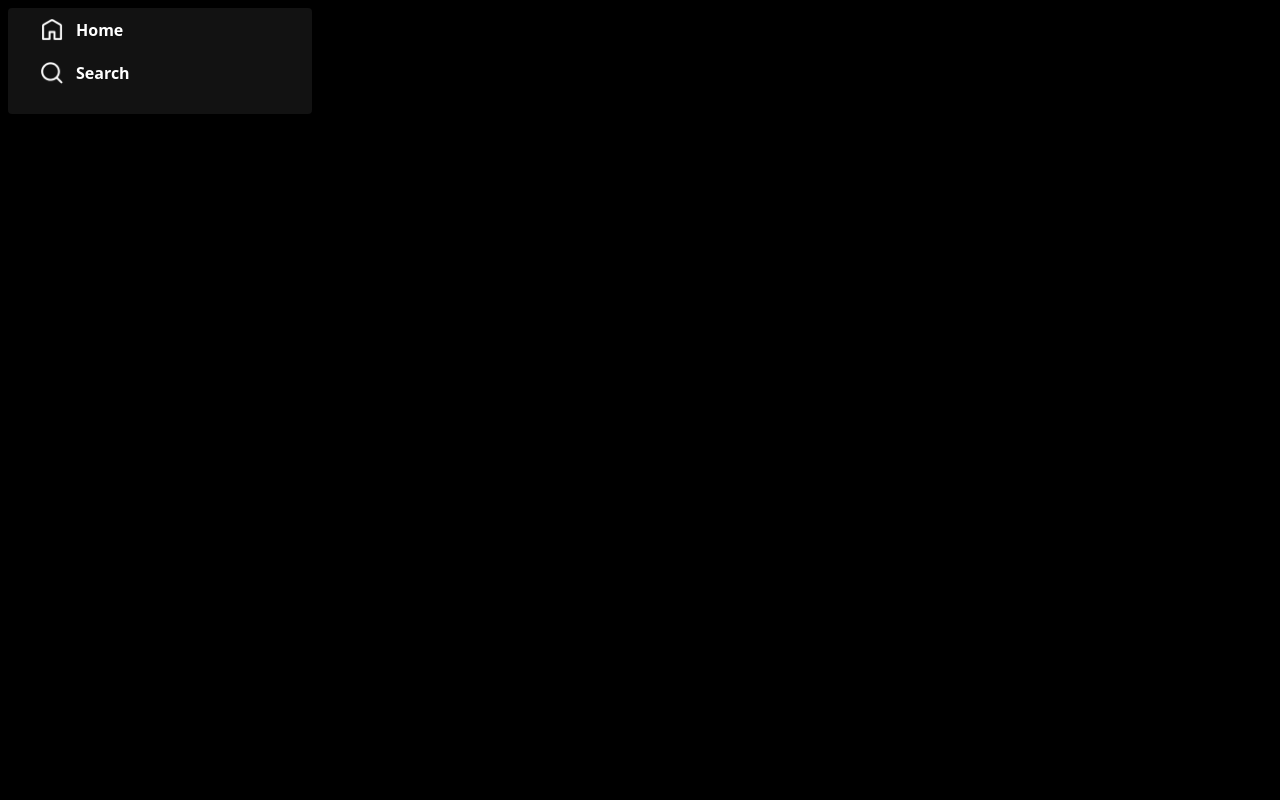
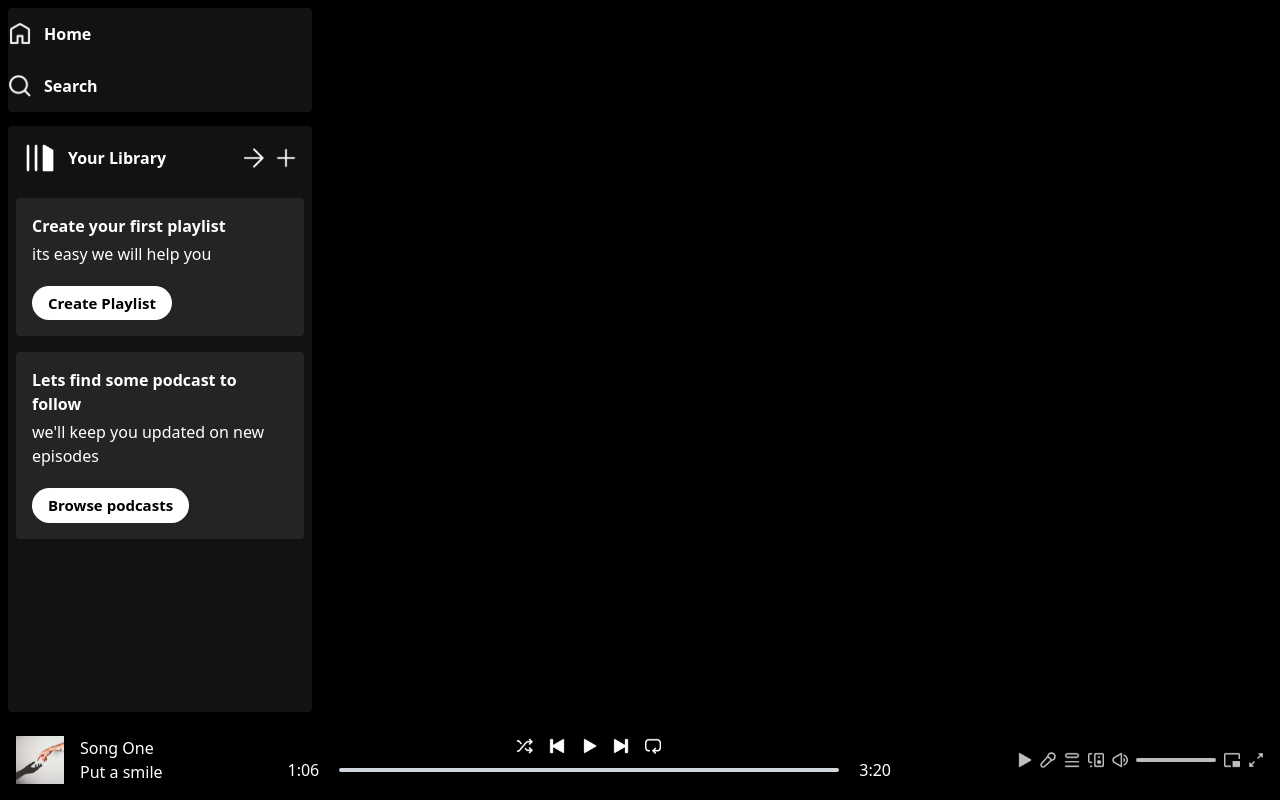
Before and after one commit to hlakokabelo/spotify-clone, a React (Vite) app: page / in a window 1280 px wide. Built offline with nearby package versions, Linux system fonts and the light colour scheme.

Commit message:
sidebar and playerbar set-up

```diff
--- a/src/App.jsx
+++ b/src/App.jsx
@@ -1,5 +1,6 @@
 import React from 'react'
 import SideBar from './components/SideBar'
+import Player from './components/Player'
 
 const App = () => {
   return (
@@ -7,6 +8,7 @@
       <div className='h-[90%] flex'>
         <SideBar />
       </div>
+      <Player/>
     </div>
   )
 }
--- /dev/null
+++ b/src/components/Player.jsx
@@ -0,0 +1,48 @@
+import React from 'react'
+import { assets, songsData } from '../assets/assets'
+
+const Player = () => {
+    return (
+        <div className='h-[10%] bg-black flex justify-between items-center text-white px-4'>
+            <div className="hidden lg:flex items-center gap-4">
+                <img className="w-12" src={songsData[0].image} alt="" />
+                <div>
+                    <p className="">{songsData[0].name}</p>
+                    <p>{songsData[0].desc.slice(0, 12)}</p>
+                </div>
+            </div>
+            <div className="flex flex-col items-center gap-1 m-auto">
+                <div className="flex gap-4">
+                    <img className='w-4 cursor-pointer' src={assets.shuffle_icon} alt="" />
+                    <img className='w-4 cursor-pointer' src={assets.prev_icon} alt="" />
+                    <img className='w-4 cursor-pointer' src={assets.play_icon} alt="" />
+                    <img className='w-4 cursor-pointer' src={assets.next_icon} alt="" />
+                    <img className='w-4 cursor-pointer' src={assets.loop_icon} alt="" />
+                </div>
+                <div className="flex items-center gap-5">
+                    <p className="">1:06</p>
+                    <div className="w-[60vw] max-w-125 bg-gray-300 rounded-full cursor-pointer">
+                        <hr className='h-1 border-none w-0 bg-green-800 rounded-full' />
+                    </div>
+                    <p>3:20</p>
+                </div>
+
+
+            </div>
+            <div className="hidden lg:flex items-center gap-2 opacity-75">
+                <img className="w-4" src={assets.play_icon} alt="" />
+                <img className="w-4" src={assets.mic_icon} alt="" />
+                <img className="w-4" src={assets.queue_icon} alt="" />
+                <img className="w-4" src={assets.speaker_icon} alt="" />
+                <img className="w-4" src={assets.volume_icon} alt="" />
+                <div className="w-20 bg-slate-50 h-1 rounded">
+
+                </div>
+                <img className="w-4" src={assets.mini_player_icon} alt="" />
+                <img className="w-4" src={assets.zoom_icon} alt="" />
+            </div>
+        </div>
+    )
+}
+
+export default Player
--- a/src/components/SideBar.jsx
+++ b/src/components/SideBar.jsx
@@ -1,22 +1,47 @@
 import React from 'react'
 import { assets } from '../assets/assets'
 
-const SideBar = () => {
+const Sidebar = () => {
     return (
         <div className='w-[25%] h-full p-2 flex-col gap-2 text-white hidden lg:flex'>
-            <div className='bg-[#121212] h-[15%] rounded flex flex-col justify-around' >
-                <div className="flex items-center gap-3 pl-8 cursor-pointer">
-                    <img className='w-6' src={assets.home_icon} alt="" />
-                    <p className='font-bold'>Home</p>
+            <div className="bg-[#121212] h-[15%] rounded flex flex-col justify-around ">
+                <div className="flex items-center gap-3 p-1.8 cursor-pointer">
+                    <img className="w-6" src={assets.home_icon} alt="Home" />
+                    <p className="font-bold">Home</p>
                 </div>
-                      <div className="flex items-center gap-3 pl-8 cursor-pointer">
-                    <img className='w-6' src={assets.search_icon} alt="" />
-                    <p className='font-bold'>Search</p>
+
+                <div className="flex items-center gap-3 p-1.8 cursor-pointer">
+                    <img className="w-6" src={assets.search_icon} alt="Search" />
+                    <p className="font-bold">Search</p>
                 </div>
-                <div className="bg-[]"></div>
+            </div>
+
+            <div className="bg-[#121212] h-[85%] rounded mt-1.5">
+                <div className="p-4 flex items-center justify-between">
+                    <div className="flex items-center gap-3 mr-8">
+                        <img className="w-8" src={assets.stack_icon} alt="Library" />
+                        <p className='font-semibold'>Your Library</p>
+                    </div>
+
+                    <div className='flex items-center gap-3'>
+                        <img className="w-5" src={assets.arrow_icon} alt="" />
+                        <img className="w-5" src={assets.plus_icon} alt="" />
+                    </div>
+                </div>
+                <div className='p-4 bg-[#242424] m-2 rounded font-semibold flex flex-col items-start justify-start gap-1 pl-4'>
+                    <h1>Create your first playlist</h1>
+                    <p className='font-light'>its easy we will help you</p>
+                    <button className='px-4 py-1.5 bg-white text-[15px] text-black rounded-full mt-4 cursor-pointer'>Create Playlist</button>
+
+                </div>
+                <div className='p-4 bg-[#242424] m-2 rounded font-semibold flex flex-col items-start justify-start gap-1 pl-4 mt-4'>
+                    <h1>Lets find some podcast to follow</h1>
+                    <p className='font-light'>we'll keep you updated on new episodes</p>
+                    <button className='px-4 py-1.5 bg-white text-[15px] text-black rounded-full mt-4 cursor-pointer'>Browse podcasts</button>
+                </div>
             </div>
         </div>
-    )
-}
+    );
+};
 
-export default SideBar
+export default Sidebar;
```
